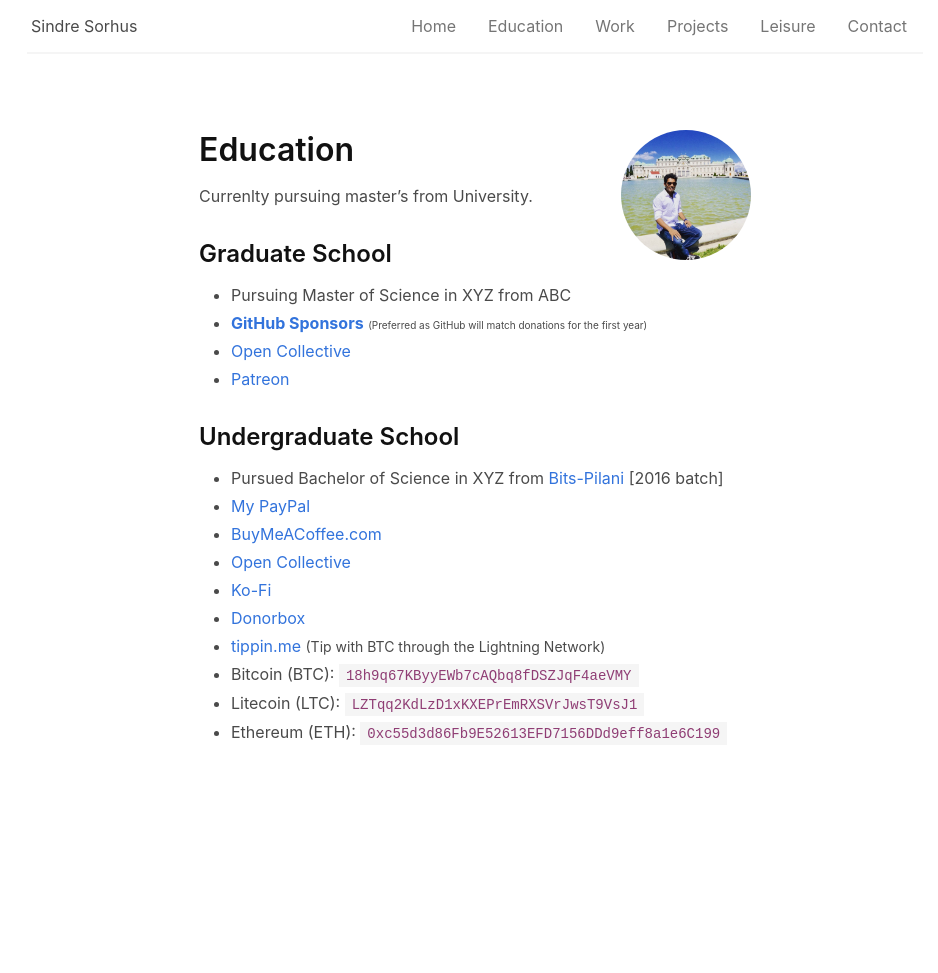
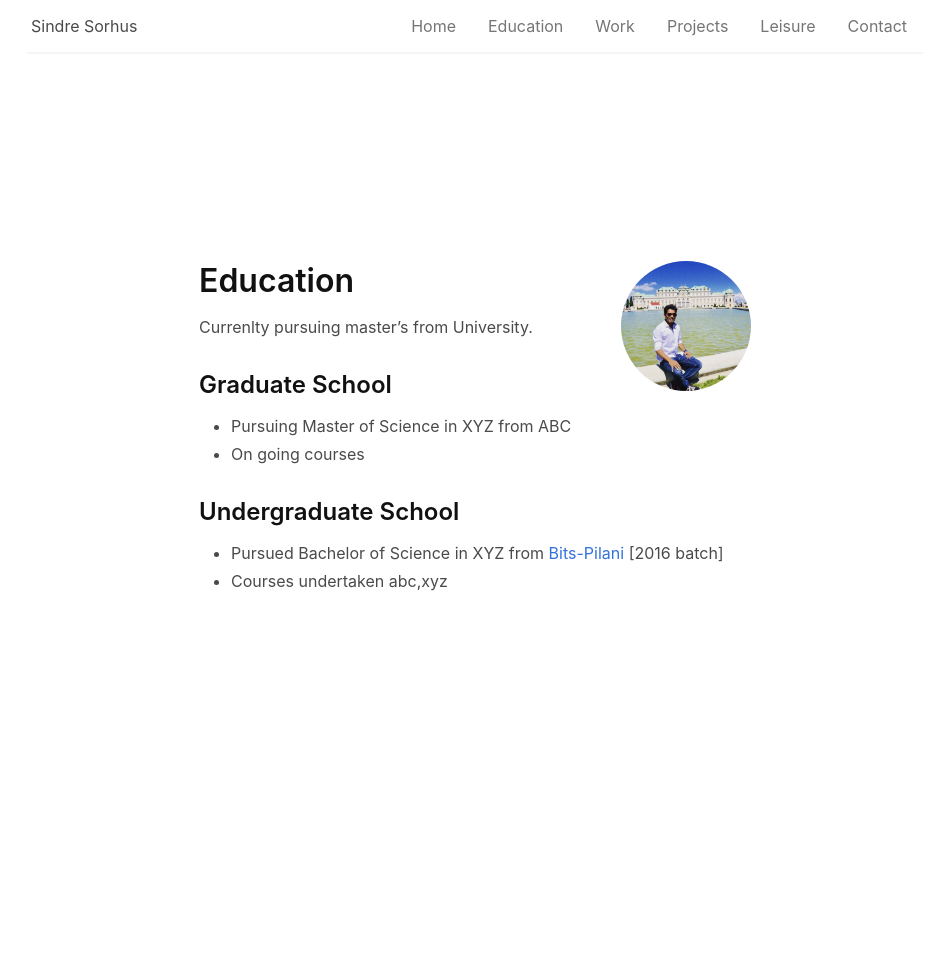
Before and after one commit to ishank4/ishank4.github.io, a Jekyll site: the page built from donate.md, in a window 1280 px wide. Shown: the whole page, without its empty margins (165-1103 px from the left). Built offline with Jekyll 4.4.1, drawn with Linux system fonts in a browser that asks for light colours; after the commit the page ends 952 px from its top, so only the background shows below that.

Commit message:
Update donate.md

```diff
--- a/donate.md
+++ b/donate.md
@@ -29,20 +29,8 @@ Currenlty pursuing master's from University.
 
 ### Graduate School
 - Pursuing Master of Science in XYZ from ABC
-
-- [**GitHub Sponsors**](https://github.com/users/sindresorhus/sponsorship) <span style="font-size: 10px">(Preferred as GitHub will match donations for the first year)</span>
-- [Open Collective](https://opencollective.com/sindresorhus)
-- [Patreon](https://www.patreon.com/sindresorhus)
+- On going courses
 
 ### Undergraduate School
 - Pursued Bachelor of Science in XYZ from [Bits-Pilani](https://www.bits-pilani.ac.in/) [2016 batch]
-
-- [My PayPal](https://www.paypal.me/sindresorhus)
-- [BuyMeACoffee.com](https://www.buymeacoffee.com/sindresorhus)
-- [Open Collective](https://opencollective.com/sindresorhus)
-- [Ko-Fi](https://ko-fi.com/sindresorhus)
-- [Donorbox](https://donorbox.org/sindresorhus)
-- [tippin.me](https://tippin.me/@sindresorhus) <small>(Tip with BTC through the Lightning Network)</small>
-- Bitcoin (BTC): `18h9q67KByyEWb7cAQbq8fDSZJqF4aeVMY`
-- Litecoin (LTC): `LZTqq2KdLzD1xKXEPrEmRXSVrJwsT9VsJ1`
-- Ethereum (ETH): `0xc55d3d86Fb9E52613EFD7156DDd9eff8a1e6C199`
+- Courses undertaken abc,xyz
```
